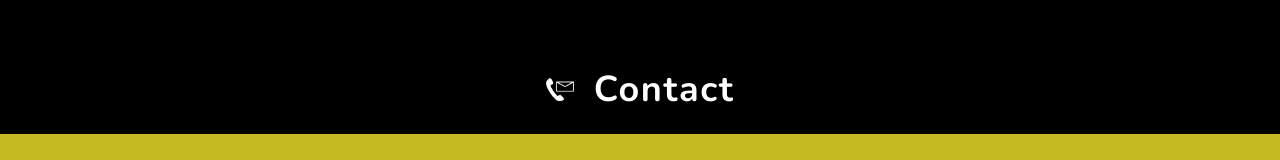
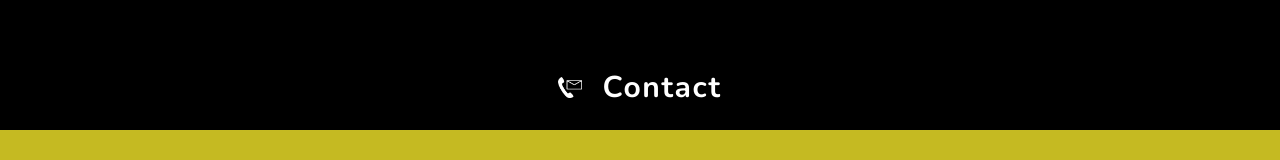
Before and after one commit to mayankkr121001/Portfolio, a React (Vite) app: page / in a window 1280 px wide. Shown: the part 4093-4253 px from the top of the page. Built offline with nearby package versions, Linux system fonts and the light colour scheme; a web font is replaced by a local one.

Commit message:
contact change

```diff
--- a/src/component/Contact.jsx
+++ b/src/component/Contact.jsx
@@ -11,8 +11,8 @@ function Contact() {
         <div id='Contact' className='w-full font-nunito pt-[100px]'>
             <div className='text-center'>
                 <div className='flex gap-2 md:gap-5 justify-center items-center mb-6'>
-                    <img className='w-7' src={contactIcon} alt="education icon" />
-                    <h1 className='text-xl sm:text-2xl md:text-4xl font-bold'>Contact</h1>
+                    <img className='w-6' src={contactIcon} alt="education icon" />
+                    <h1 className='text-xl sm:text-2xl md:text-3xl font-bold'>Contact</h1>
                 </div>
                 <div className='bg-[#c5ba22] text-black px-[5%] lg:px-[8%] pt-[50px]'>
                     <div className='flex flex-col gap-[50px] sm:flex-row sm:gap-[8%] md:gap-[15%] mbTb:justify-between'>
```
